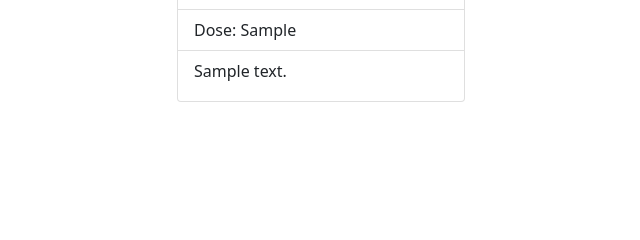
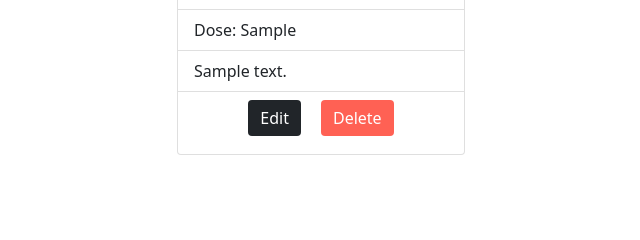
Before and after one commit to CSeckman/medlog, a Django app: page /meds/1/ in a window 1280 px wide. Shown: the part 249-489 px from the top of the page, without its empty margins (319-959 px from the left). Run offline with Django 3.2, Linux system fonts and the light colour scheme; tables that the repository leaves empty hold one stand-in row (values such as "Sample post").

Commit message:
update and delete form built out

```diff
--- a/main_app/static/css/med_index.css
+++ b/main_app/static/css/med_index.css
@@ -17,6 +17,13 @@
   align-items: center;
 }
 
+.two-items {
+  display: flex;
+  flex-direction: row;
+  justify-content: center;
+  align-items: center;
+}
+
 .card {
   margin: 10px;
   min-width: 200px;
@@ -25,3 +32,13 @@
 .log-icon {
   max-width: 40px;
 }
+
+.btn {
+  margin: 0px 10px;
+  padding: 6px 12px;
+  border: none;
+}
+
+.btn-danger {
+  background-color: #ff6154;
+}
--- a/main_app/templates/meds/details.html
+++ b/main_app/templates/meds/details.html
@@ -26,6 +26,12 @@
             ''
           {% endif %}
         </li>
+        <li class="list-group-item">
+          <div class="two-items">
+            <a href="{% url 'med_update' med.id %}" class="btn btn-dark">Edit</a>
+            <a href="{% url 'med_delete' med.id %}" class="btn btn-danger">Delete</a>
+          </div>
+        </li>
       </ul>
     </div>
 </section>
--- a/main_app/urls.py
+++ b/main_app/urls.py
@@ -6,5 +6,7 @@ urlpatterns = [
   path('about/', views.about, name='about'),
   path('meds/', views.med_index, name='med_index'),
   path('meds/<int:med_id>/', views.med_detail, name='med_detail'),
-  path('meds/create/', views.MedCreate.as_view(), name='meds_create')
+  path('meds/create/', views.MedCreate.as_view(), name='meds_create'),
+  path('meds/<int:pk>/update/', views.MedUpdate.as_view(), name='med_update'),
+  path('meds/<int:pk>/delete/', views.MedDelete.as_view(), name='med_delete')
 ]
--- a/main_app/views.py
+++ b/main_app/views.py
@@ -22,3 +22,13 @@ class MedCreate(CreateView):
   model = Med
   fields = '__all__'
   success_url = '/meds/'
+
+
+class MedUpdate(UpdateView):
+  model = Med
+  fields = '__all__'
+
+
+class MedDelete(DeleteView):
+  model = Med
+  success_url = '/meds/'
```
Also changed, not shown: main_app/static/css/form.css (+0 -9 lines), main_app/templates/main_app/med_form.html (+12 -2 lines).
